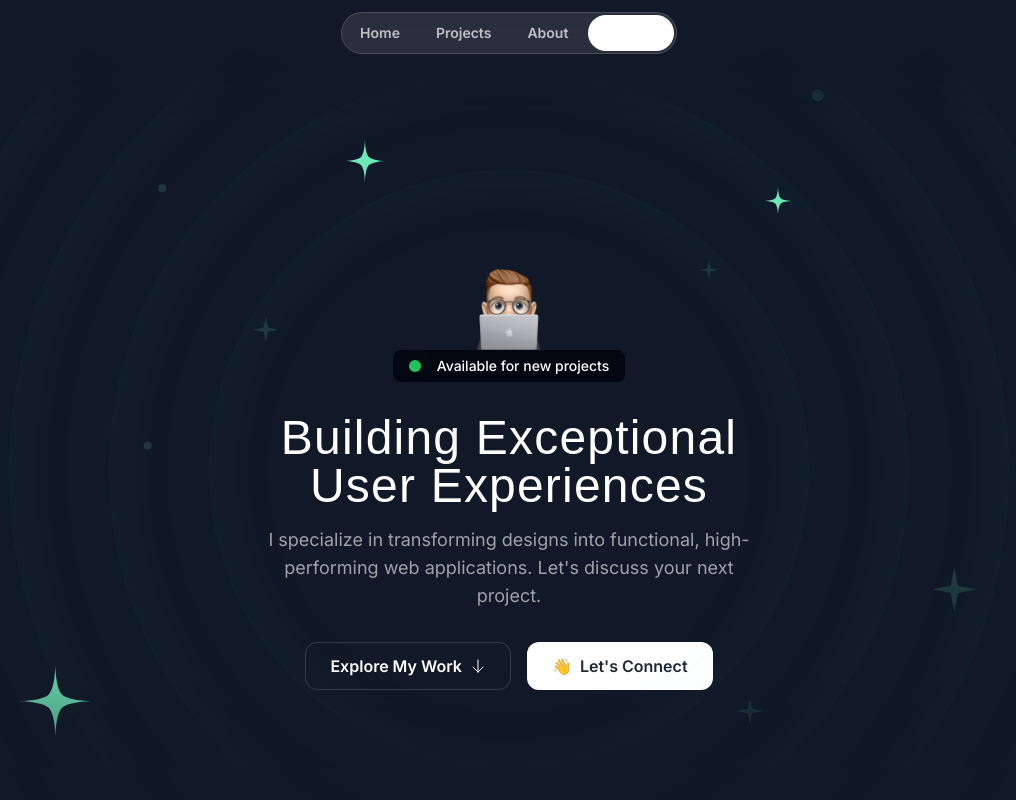
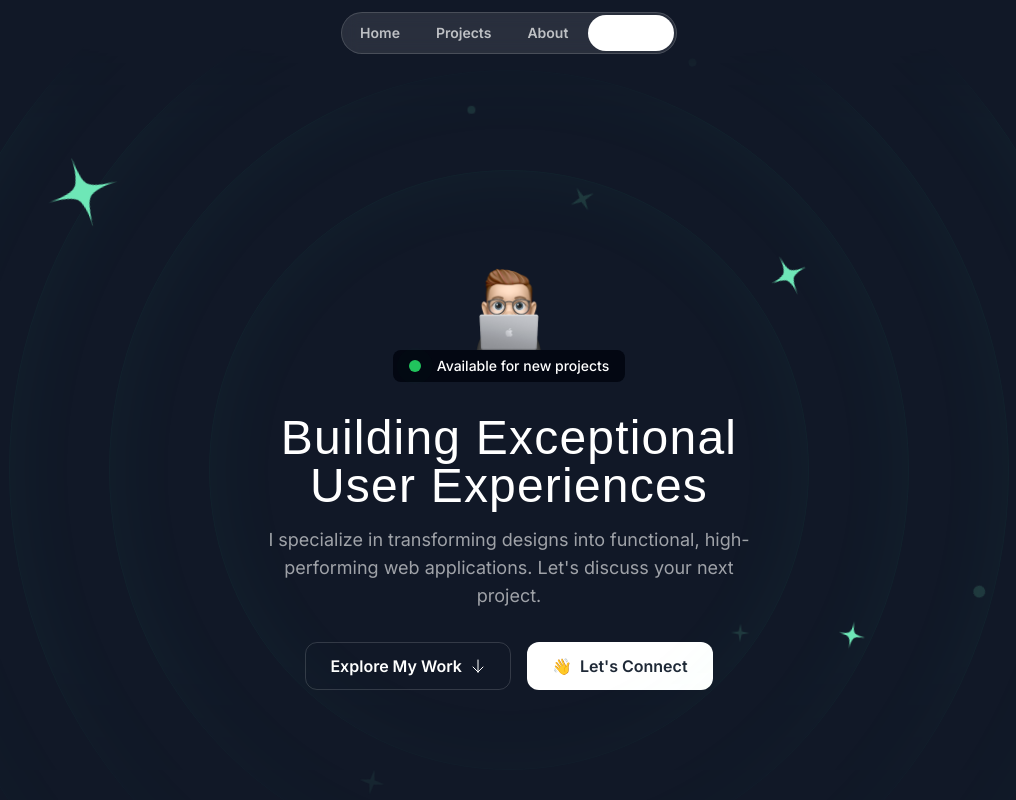
Before and after one commit to Ermi-Yato/single-page-portfolio, a Next.js app: page / in a window 1280 px wide. Shown: the top 800 px of the page, without its empty margins (131-1147 px from the left). Built offline with nearby package versions, Linux system fonts and the light colour scheme; a web font is replaced by a local one.

Commit message:
animations added to hero-section

```diff
--- a/src/components/HeroOrbit.tsx
+++ b/src/components/HeroOrbit.tsx
@@ -2,22 +2,32 @@
 // THE HERO ORBIT COMPONENT
 // ======================================================
 import { PropsWithChildren } from "react"
-export const HeroOrbit = ({ children, size, rotationAngle }: PropsWithChildren<{ size: number, rotationAngle: number }>) => {
+export const HeroOrbit = ({ children, size, rotationAngle, orbitDuration = "0s", rotationDuration = "0s" }: PropsWithChildren<{
+  size: number,
+  rotationAngle: number,
+  rotationDuration?: string,
+  orbitDuration?: string
+}>) => {
   return (
     <div className='absolute left-1/2 top-1/2 -translate-x-1/2 -translate-y-1/2'>
-      <div className='' style={{
+      <div className='animate-spin' style={{
+        animationDuration: orbitDuration
+      }}>
+        <div style={{
           width: `${size}px`,
           height: `${size}px`,
           transform: `rotate(${rotationAngle}deg)`
         }}>
 
-        <div className='inline-flex' style={{
-          transform: `rotate(${rotationAngle * -1}deg)`
+          <div className='inline-flex animate-spin' style={{
+            transform: `rotate(${rotationAngle * -1}deg)`,
+            animationDuration: rotationDuration
           }}>
             {children}
           </div>
 
         </div>
       </div>
+    </div>
   )
 }
--- a/src/sections/Hero.tsx
+++ b/src/sections/Hero.tsx
@@ -24,36 +24,36 @@ export const HeroSection = () => {
         <div className={`${heroRingStyle} size-[1200px]`}></div>
 
         {/* Hero stars and sparkles */}
-        <HeroOrbit size={800} rotationAngle={-72}>
+        <HeroOrbit size={800} rotationAngle={-72} orbitDuration='40s' rotationDuration='10s'>
           <StarIcon className='size-20 text-emerald-300' />
         </HeroOrbit>
-        <HeroOrbit size={530} rotationAngle={20}>
+        <HeroOrbit size={530} rotationAngle={20} orbitDuration='30s' rotationDuration='10s'>
           <StarIcon className='size-12 text-emerald-300' />
         </HeroOrbit>
-        <HeroOrbit size={570} rotationAngle={90}>
+        <HeroOrbit size={570} rotationAngle={90} orbitDuration='34s' rotationDuration='10s'>
           <StarIcon className='size-8 text-emerald-300' />
         </HeroOrbit>
 
-        <HeroOrbit size={700} rotationAngle={150}>
+        <HeroOrbit size={700} rotationAngle={150} orbitDuration='38s' rotationDuration='3s'>
           <SparkleIcon className='size-12 text-emerald-300/15' />
         </HeroOrbit>
-        <HeroOrbit size={510} rotationAngle={180}>
+        <HeroOrbit size={510} rotationAngle={180} orbitDuration='35s' rotationDuration='3s'>
           <SparkleIcon className='size-7 text-emerald-300/15' />
         </HeroOrbit>
-        <HeroOrbit size={420} rotationAngle={90}>
+        <HeroOrbit size={420} rotationAngle={90} orbitDuration='30s' rotationDuration='3s'>
           <SparkleIcon className='size-5 text-emerald-300/15' />
         </HeroOrbit>
-        <HeroOrbit size={425} rotationAngle={-15}>
+        <HeroOrbit size={425} rotationAngle={-15} orbitDuration='32s' rotationDuration='3s'>
           <SparkleIcon className='size-7 text-emerald-300/15' />
         </HeroOrbit>
 
-        <HeroOrbit size={705} rotationAngle={85}>
+        <HeroOrbit size={705} rotationAngle={85} orbitDuration='37s'>
           <div className='size-3 bg-emerald-300/15 rounded-full'></div>
         </HeroOrbit>
-        <HeroOrbit size={530} rotationAngle={-40}>
+        <HeroOrbit size={530} rotationAngle={-40} orbitDuration='30s'>
           <div className='size-2 bg-emerald-300/15 rounded-full'></div>
         </HeroOrbit>
-        <HeroOrbit size={650} rotationAngle={-5}>
+        <HeroOrbit size={650} rotationAngle={-5} orbitDuration='32s'>
           <div className='size-2 bg-emerald-300/15 rounded-full'></div>
         </HeroOrbit>
       </div>
```
Also changed, not shown: 1 other file (tests, documents, lock files or other folders). Lines whose indentation alone changed are shown as unchanged.
